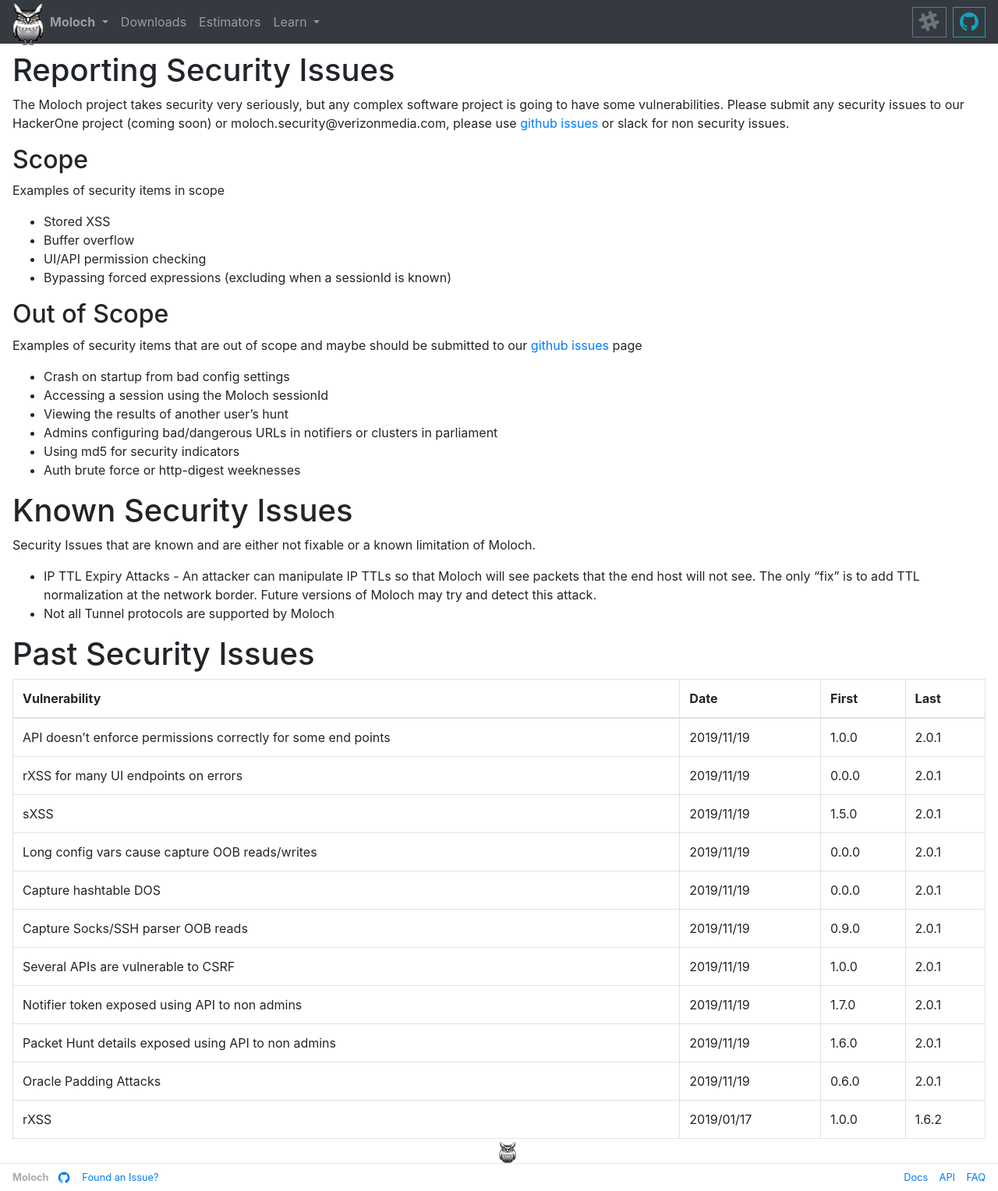
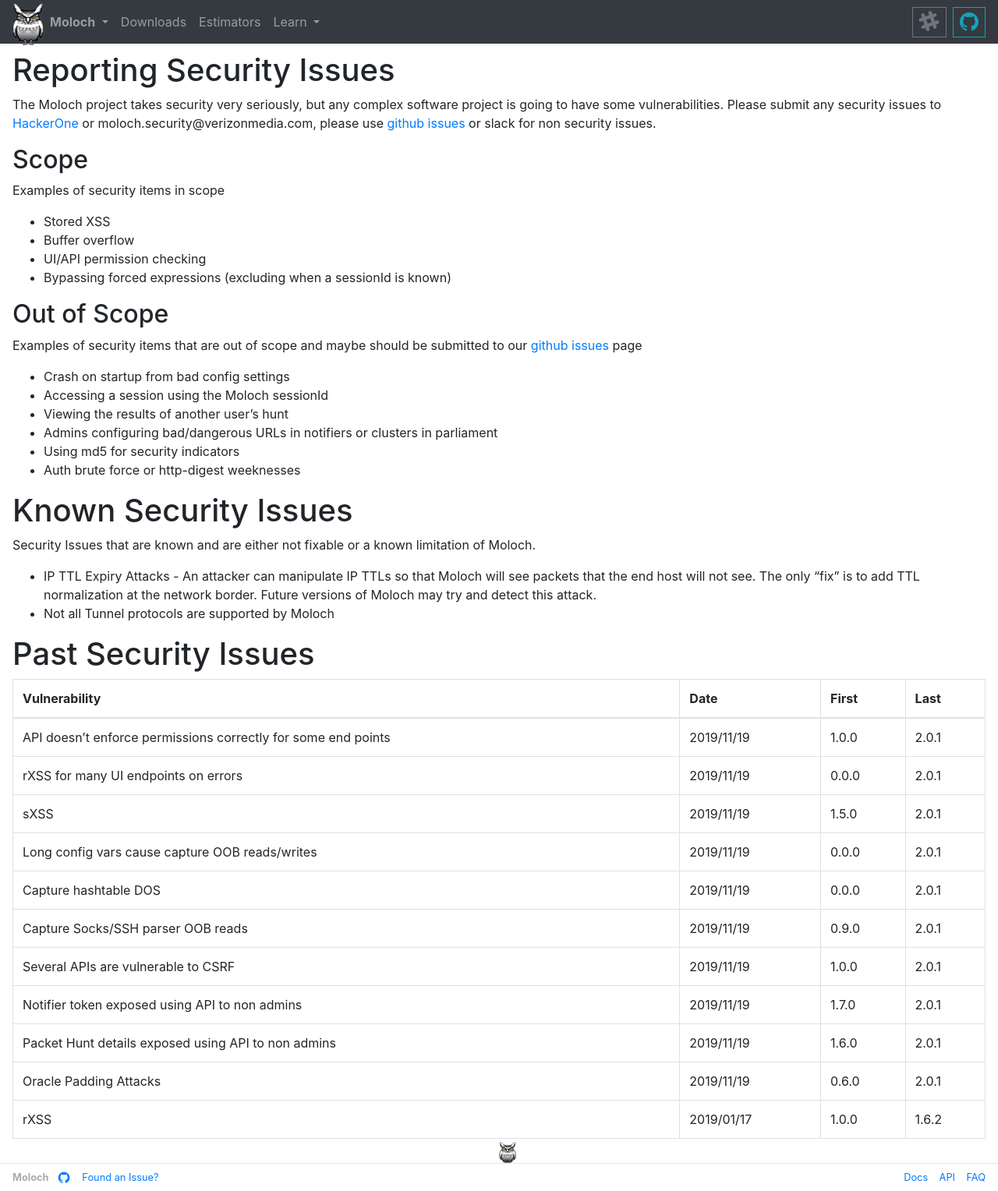
Before and after one commit to aol/molochweb, a Jekyll site: the page built from _wiki/security.md, in a window 1280 px wide. Shown: the whole page at 78% size. Built offline with Jekyll 4.4.1, drawn with Linux system fonts in a browser that asks for light colours.

Commit message:
add hackerone

```diff
--- a/_wiki/security.md
+++ b/_wiki/security.md
@@ -9,7 +9,7 @@
 # Reporting Security Issues
 
 The Moloch project takes security very seriously, but any complex software project is going to have some vulnerabilities.
-Please submit any security issues to our HackerOne project (coming soon) or moloch.security@verizonmedia.com, please use [github issues](https://github.com/aol/moloch/issues) or slack for non security issues.
+Please submit any security issues to [HackerOne](https://hackerone.com/verizonmedia) or moloch.security@verizonmedia.com, please use [github issues](https://github.com/aol/moloch/issues) or slack for non security issues.
 
 
 ## Scope
```
